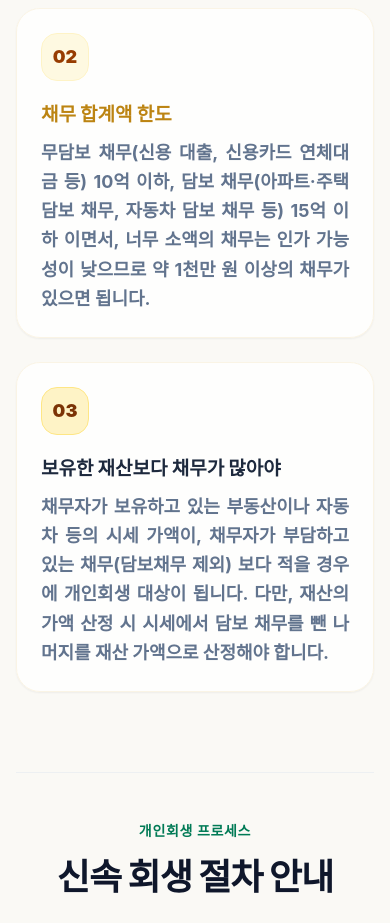
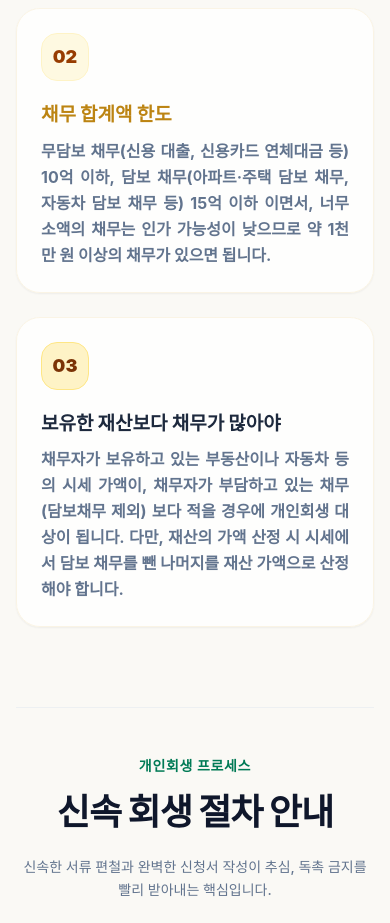
Before and after one commit to puedo345-collab/inheritance-abandonment-projec, a React (Vite) app: page / in a window 390 px wide. Shown: the part 2240-3163 px from the top of the page. Built offline with nearby package versions, Linux system fonts and the light colour scheme; no server answers; a web font is replaced by a local one.

Commit message:
Sync text size for 2nd and 3rd rehabilitation cards to match the 1st card exactly

```diff
--- a/src/components/EligibilityNotes.tsx
+++ b/src/components/EligibilityNotes.tsx
@@ -104,7 +104,7 @@ export default function EligibilityNotes() {
                   </div>
                   <div className="space-y-2 text-left">
                     <h4 className="font-extrabold text-[#BC8412] text-[19px] sm:text-[21px]">채무 합계액 한도</h4>
-                    <p className="text-[18px] text-slate-500 font-bold leading-relaxed font-sans w-full" style={{ textAlign: 'justify', textJustify: 'inter-character', wordBreak: 'break-all' }}>
+                    <p className="text-[16px] sm:text-[18px] text-slate-500 font-bold leading-relaxed font-sans w-full" style={{ textAlign: 'justify', textJustify: 'inter-character', wordBreak: 'break-all' }}>
                       무담보 채무(신용 대출, 신용카드 연체대금 등) 10억 이하, 담보 채무(아파트·주택 담보 채무, 자동차 담보 채무 등) 15억 이하 이면서, 너무 소액의 채무는 인가 가능성이 낮으므로 약 1천만 원 이상의 채무가 있으면 됩니다.
                     </p>
                   </div>
@@ -116,7 +116,7 @@ export default function EligibilityNotes() {
                   </div>
                   <div className="space-y-2 text-left">
                     <h4 className="font-extrabold text-slate-800 text-[19px] sm:text-[21px]">보유한 재산보다 채무가 많아야</h4>
-                    <p className="text-[18px] text-slate-500 font-bold leading-relaxed font-sans w-full" style={{ textAlign: 'justify', textJustify: 'inter-character', wordBreak: 'break-all' }}>
+                    <p className="text-[16px] sm:text-[18px] text-slate-500 font-bold leading-relaxed font-sans w-full" style={{ textAlign: 'justify', textJustify: 'inter-character', wordBreak: 'break-all' }}>
                       채무자가 보유하고 있는 부동산이나 자동차 등의 시세 가액이, 채무자가 부담하고 있는 채무(담보채무 제외) 보다 적을 경우에 개인회생 대상이 됩니다. 다만, 재산의 가액 산정 시 시세에서 담보 채무를 뺀 나머지를 재산 가액으로 산정해야 합니다.
                     </p>
                   </div>
```
